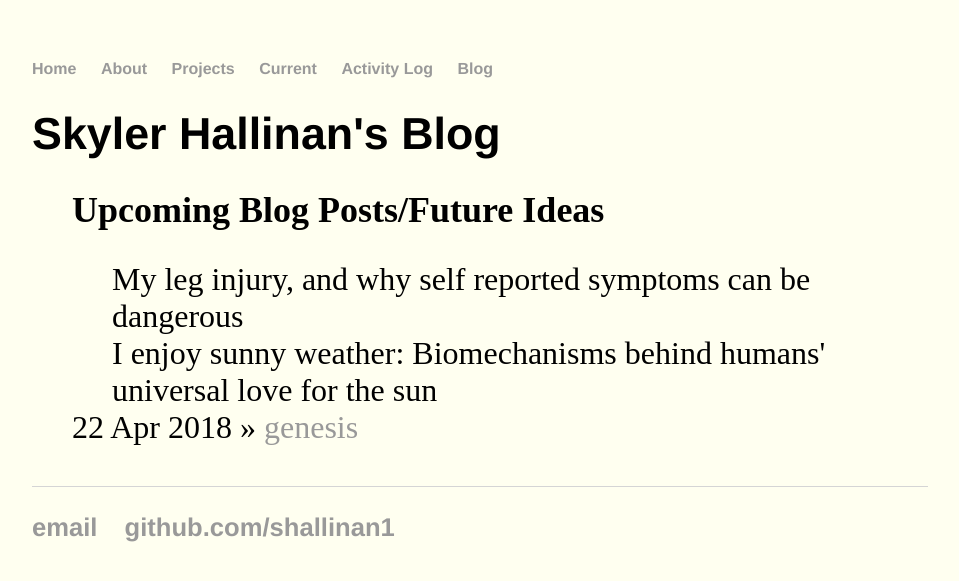
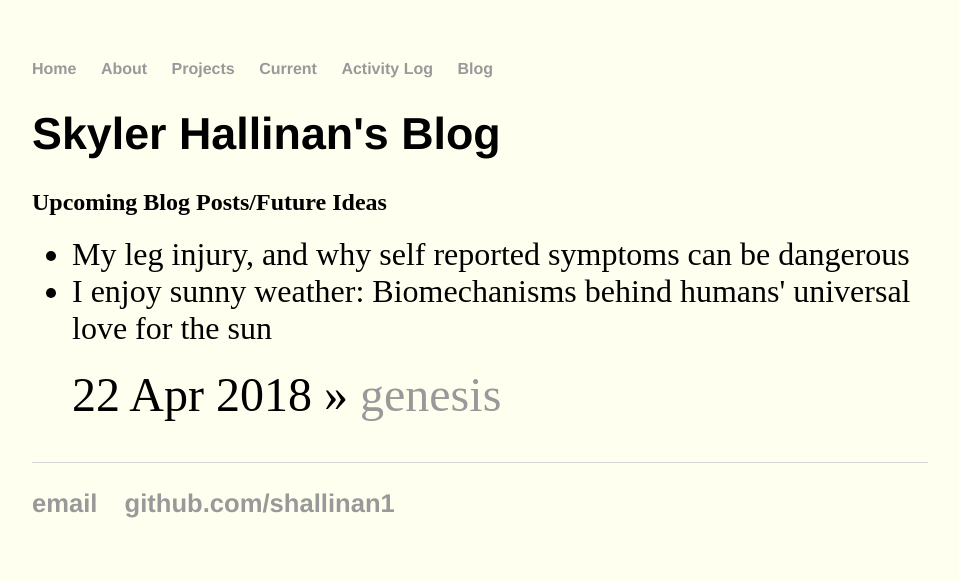
Before and after one commit to shallinan1/shallinan1.github.io, a Jekyll site: the page built from blog/index.html, in a window 1280 px wide. Shown: the top 581 px of the page, without its empty margins (160-1119 px from the left). Built offline with Jekyll 4.4.1, drawn with Linux system fonts in a browser that asks for light colours.

Commit message:
attempt to fix blog
hope this doesn't screw it up

```diff
--- a/blog/index.html
+++ b/blog/index.html
@@ -3,18 +3,15 @@ layout: default
 title: Skyler Hallinan's Blog
 ---
 	<h1>{{ page.title }}</h1>
-	<ul class="posts">
 
-
-
-	<h2> Upcoming Blog Posts/Future Ideas </h2>
+		<h2> Upcoming Blog Posts/Future Ideas </h2>
 		<ul style="list-style-type:disc">
 		<font size = 6>
 		  <li>My leg injury, and why self reported symptoms can be dangerous</li>
 		  <li>I enjoy sunny weather: Biomechanisms behind humans' universal love for the sun</li>
 		<font>
 		</ul>
-
+	<ul class="posts">
 
 	  {% for post in site.posts %}
 	    <li><span>{{ post.date | date_to_string }}</span> » <a href="{{ post.url }}" title="{{ post.title }}">{{ post.title }}</a></li>
```
